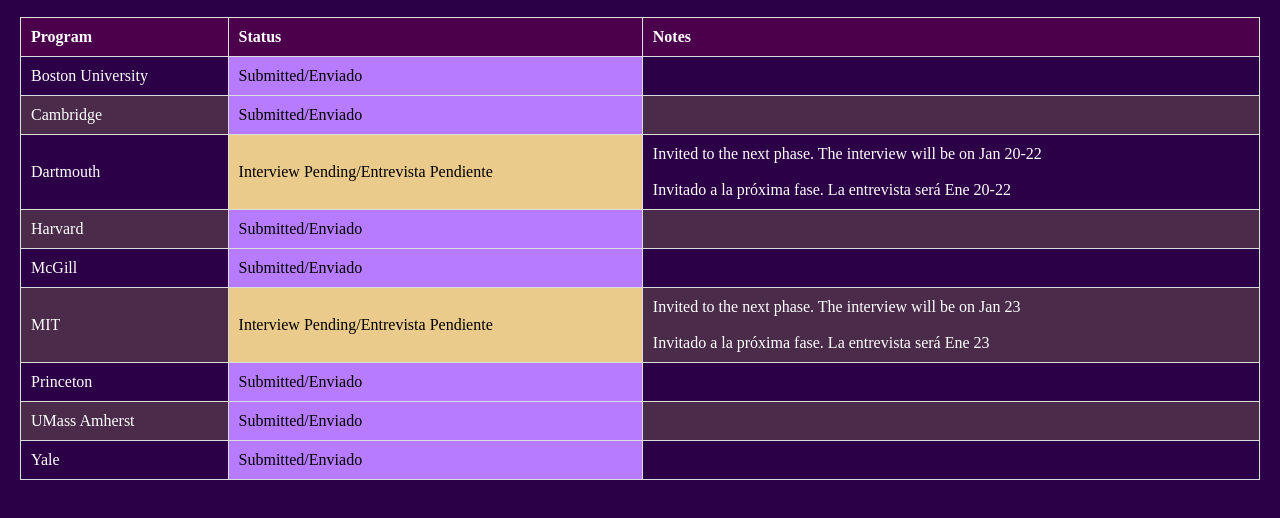
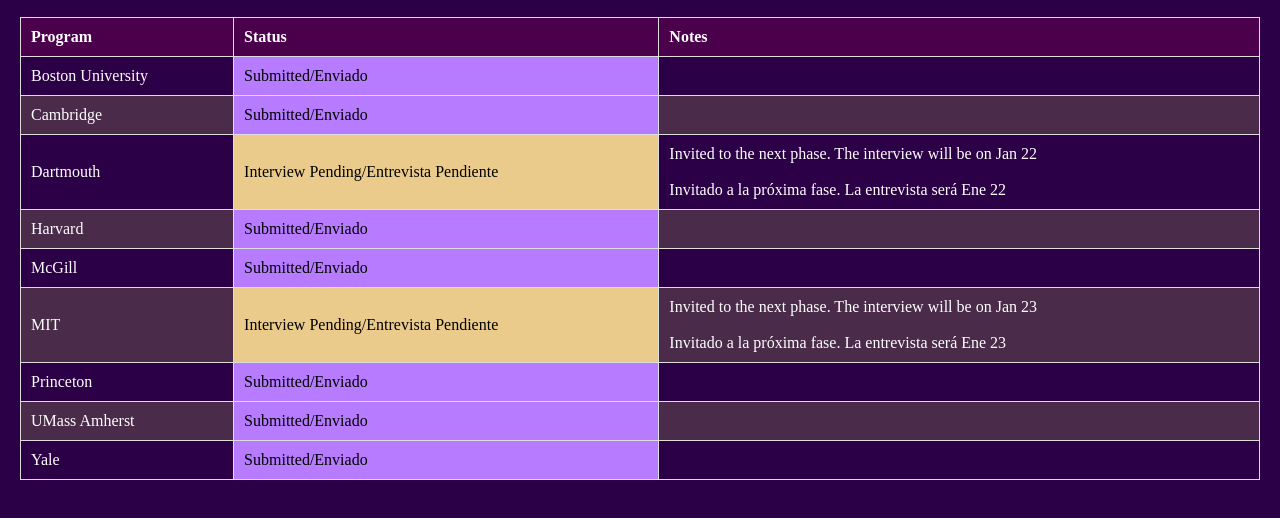
Before and after one commit to BV07/grad_school_updates, a plain HTML site: page index.html in a window 1280 px wide. Shown: the part 130-648 px from the top of the page. Drawn offline with Linux system fonts and the light colour scheme.

Commit message:
Update index.html

```diff
--- a/index.html
+++ b/index.html
@@ -140,8 +140,8 @@
                 <tr>
                     <td>Dartmouth</td>
                     <td class="status-pending">Interview Pending/Entrevista Pendiente</td>
-                    <td>Invited to the next phase. The interview will be on Jan 20-22 <br><br>
-                    Invitado a la próxima fase. La entrevista será Ene 20-22</td>
+                    <td>Invited to the next phase. The interview will be on Jan 22 <br><br>
+                    Invitado a la próxima fase. La entrevista será Ene 22</td>
                 </tr>
                 <tr>
                     <td>Harvard</td>
```
